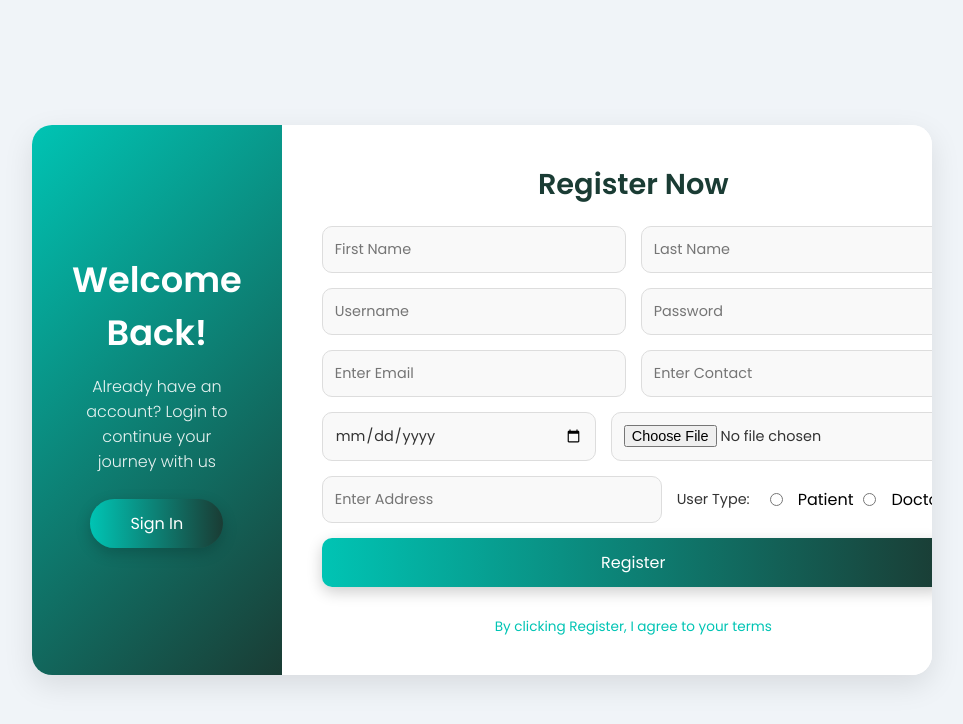
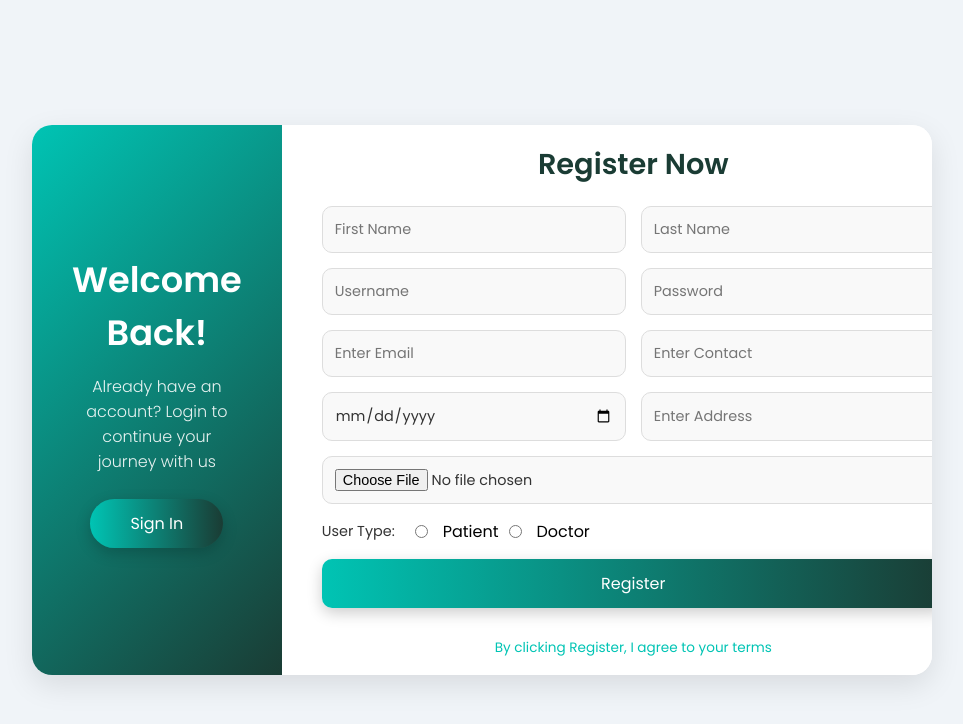
Before and after one commit to Minni16/CardioBot, a Django app: page /signup in a window 1280 px wide. Shown: the top 724 px of the page, without its empty margins (158-1121 px from the left). Run offline with Django 3.2, Linux system fonts and the light colour scheme.

Commit message:
register layout

```diff
--- a/health/templates/login.html
+++ b/health/templates/login.html
@@ -410,10 +410,12 @@
                     </div>
                     <div class="form-group">
                         <input type="date" name="dob" placeholder="Date of Birth" required>
+                        <input type="text" name="add" placeholder="Enter Address" required>
+                    </div>
+                    <div class="form-group">
                         <input type="file" name="image" accept="image/*" required>
                     </div>
                     <div class="form-group">
-                        <input type="text" name="add" placeholder="Enter Address" required>
                         <div class="radio-group">
                             <label>User Type:</label>
                             <div>
--- a/health/templates/register.html
+++ b/health/templates/register.html
@@ -172,10 +172,12 @@
                 </div>
                 <div class="form-group">
                     <input type="date" name="dob" placeholder="Date of Birth" required>
+                    <input type="text" name="add" placeholder="Enter Address" required>
+                </div>
+                <div class="form-group">
                     <input type="file" name="image" required>
                 </div>
                 <div class="form-group">
-                    <input type="text" name="add" placeholder="Enter Address" required>
                     <div style="display: flex; align-items: center; gap: 10px;">
                         <label>User Type:</label>
                         <input type="radio" name="type" value="Patient" required> Patient
```
